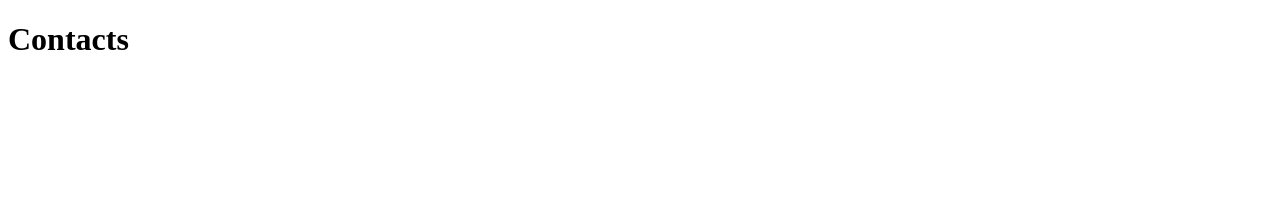
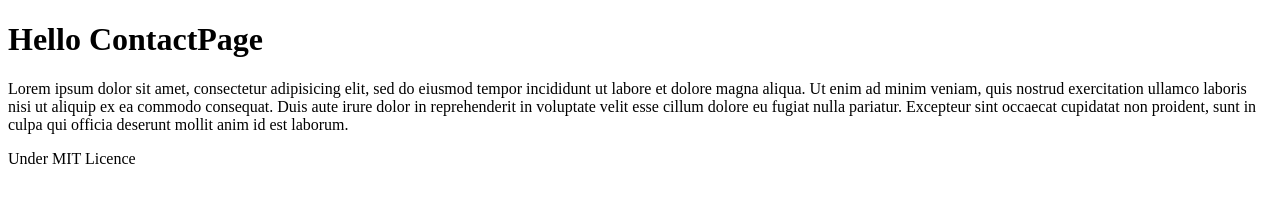
Before and after one commit to learn-dws/CIFAPgithub, a plain HTML site: page contact.html in a window 1280 px wide. Drawn offline with Linux system fonts and the light colour scheme.

Commit message:
Modification des vues html

```diff
--- a/contact.html
+++ b/contact.html
@@ -1,13 +1,21 @@
 <!DOCTYPE html>
 	<html>
 	<head>
-		<title>Test Git</title>
+		<title>ContactPage</title>
 	</head>
-	<body>
+
+	<body class="contactPage">
 
 		<header>
-			<h1>Contacts</h1>
+			<h1>Hello ContactPage</h1>
 		</header>
+
+		<main>
+			<p>Lorem ipsum dolor sit amet, consectetur adipisicing elit, sed do eiusmod tempor incididunt ut labore et dolore magna aliqua. Ut enim ad minim veniam, quis nostrud exercitation ullamco laboris nisi ut aliquip ex ea commodo
+			consequat. Duis aute irure dolor in reprehenderit in voluptate velit esse cillum dolore eu fugiat nulla pariatur. Excepteur sint occaecat cupidatat non	proident, sunt in culpa qui officia deserunt mollit anim id est laborum.</p>
+		</main>
+
+		<footer>Under MIT Licence</footer>
 
 	</body>
 </html>
```
Also changed, not shown: index.html (+11 -3 lines), portfolio.html (+11 -3 lines).
